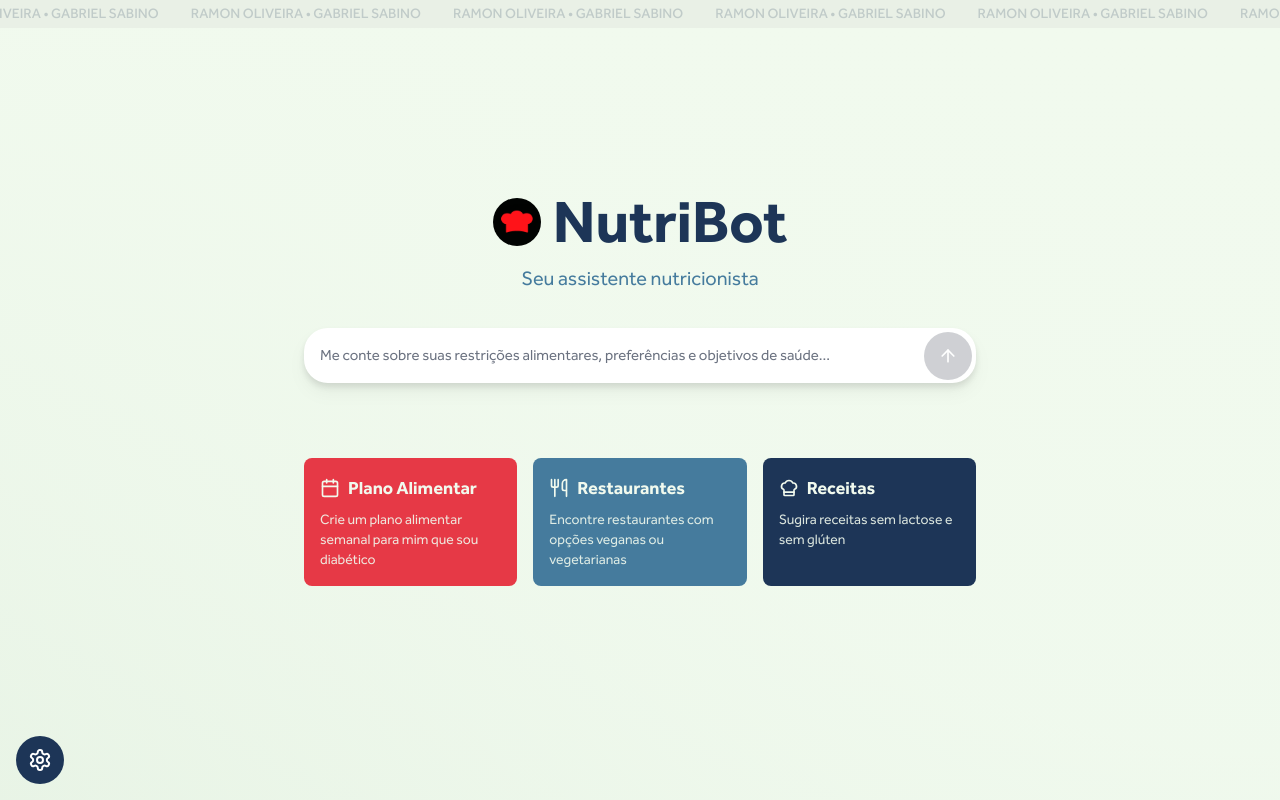
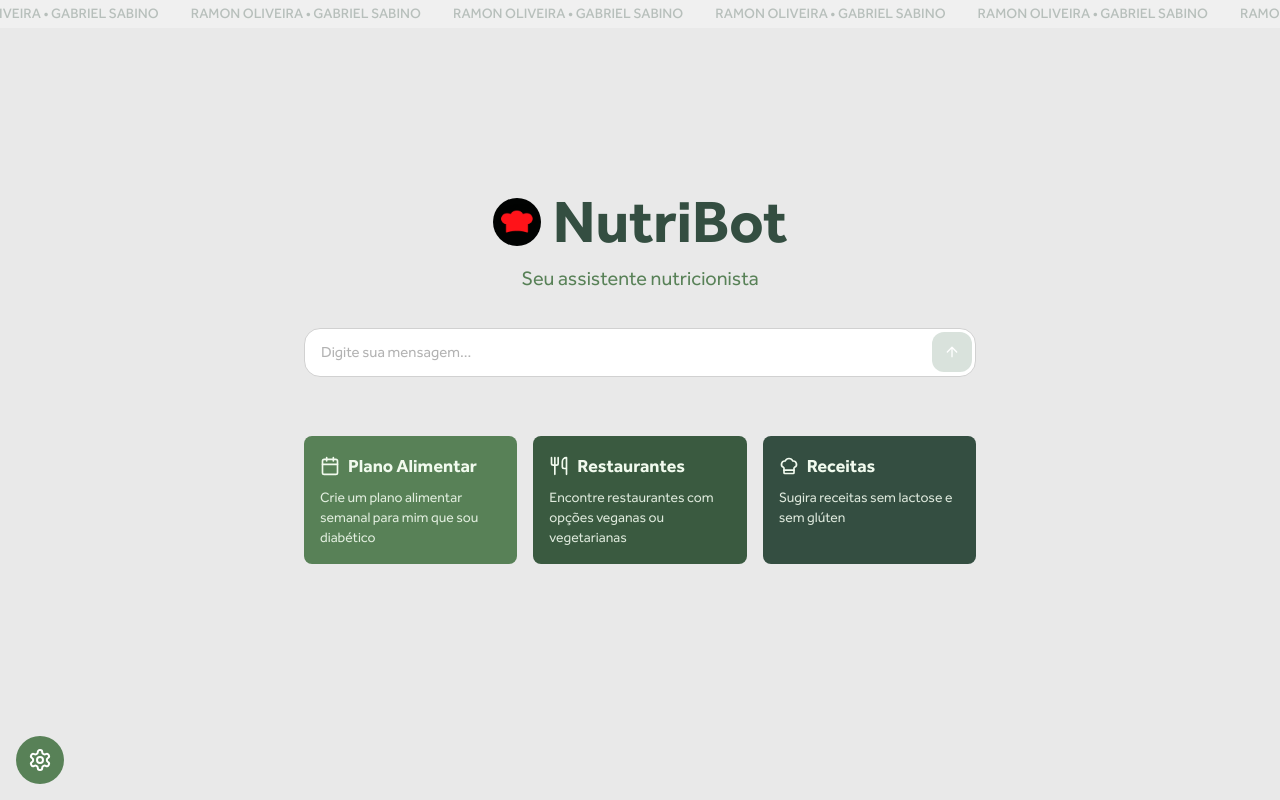
Before and after one commit to ramou1/nutribot, a Next.js app: page / in a window 1280 px wide. Built offline with nearby package versions, Linux system fonts and the light colour scheme.

Commit message:
fix: change to green colors

```diff
--- a/app/globals.css
+++ b/app/globals.css
@@ -4,65 +4,65 @@
 
 @layer base {
   :root {
-    --background: 0 0% 100%;
-    --foreground: 222.2 84% 4.9%;
+    --background: 142 25% 95%;
+    --foreground: 142 25% 20%;
 
-    --card: 0 0% 100%;
-    --card-foreground: 222.2 84% 4.9%;
+    --card: 142 25% 98%;
+    --card-foreground: 142 25% 20%;
 
-    --popover: 0 0% 100%;
-    --popover-foreground: 222.2 84% 4.9%;
+    --popover: 142 25% 98%;
+    --popover-foreground: 142 25% 20%;
 
-    --primary: 222.2 47.4% 11.2%;
-    --primary-foreground: 210 40% 98%;
+    --primary: 142 25% 35%;
+    --primary-foreground: 142 25% 98%;
 
-    --secondary: 210 40% 96.1%;
-    --secondary-foreground: 222.2 47.4% 11.2%;
+    --secondary: 142 25% 25%;
+    --secondary-foreground: 142 25% 98%;
 
-    --muted: 210 40% 96.1%;
-    --muted-foreground: 215.4 16.3% 46.9%;
+    --muted: 142 25% 90%;
+    --muted-foreground: 142 25% 45%;
 
-    --accent: 210 40% 96.1%;
-    --accent-foreground: 222.2 47.4% 11.2%;
+    --accent: 142 25% 90%;
+    --accent-foreground: 142 25% 20%;
 
     --destructive: 0 84.2% 60.2%;
-    --destructive-foreground: 210 40% 98%;
+    --destructive-foreground: 0 0% 98%;
 
-    --border: 214.3 31.8% 91.4%;
-    --input: 214.3 31.8% 91.4%;
-    --ring: 222.2 84% 4.9%;
+    --border: 142 25% 85%;
+    --input: 142 25% 85%;
+    --ring: 142 25% 35%;
 
     --radius: 0.5rem;
   }
 
   .dark {
-    --background: 222.2 84% 4.9%;
-    --foreground: 210 40% 98%;
+    --background: 0 0% 3.9%;
+    --foreground: 142 25% 90%;
 
-    --card: 222.2 84% 4.9%;
-    --card-foreground: 210 40% 98%;
+    --card: 0 0% 3.9%;
+    --card-foreground: 142 25% 90%;
 
-    --popover: 222.2 84% 4.9%;
-    --popover-foreground: 210 40% 98%;
+    --popover: 0 0% 3.9%;
+    --popover-foreground: 142 25% 90%;
 
-    --primary: 210 40% 98%;
-    --primary-foreground: 222.2 47.4% 11.2%;
+    --primary: 142 25% 35%;
+    --primary-foreground: 142 25% 98%;
 
-    --secondary: 217.2 32.6% 17.5%;
-    --secondary-foreground: 210 40% 98%;
+    --secondary: 142 25% 25%;
+    --secondary-foreground: 142 25% 98%;
 
-    --muted: 217.2 32.6% 17.5%;
-    --muted-foreground: 215 20.2% 65.1%;
+    --muted: 142 25% 15%;
+    --muted-foreground: 142 25% 65%;
 
-    --accent: 217.2 32.6% 17.5%;
-    --accent-foreground: 210 40% 98%;
+    --accent: 142 25% 15%;
+    --accent-foreground: 142 25% 90%;
 
     --destructive: 0 62.8% 30.6%;
-    --destructive-foreground: 210 40% 98%;
+    --destructive-foreground: 0 0% 98%;
 
-    --border: 217.2 32.6% 17.5%;
-    --input: 217.2 32.6% 17.5%;
-    --ring: 212.7 26.8% 83.9%;
+    --border: 142 25% 20%;
+    --input: 142 25% 20%;
+    --ring: 142 25% 35%;
   }
 }
 
@@ -71,8 +71,7 @@
     @apply border-border;
   }
   body {
-    @apply text-foreground;
+    @apply bg-background text-foreground;
     font-feature-settings: "rlig" 1, "calt" 1;
-    background: radial-gradient(circle at top right, #f1faee 0%, #e9f5e9 50%, #c5dcc5 100%);
   }
 }
--- a/app/page.tsx
+++ b/app/page.tsx
@@ -5,40 +5,46 @@ import SendMessageForm from "@/components/send-message-form";
 import UserMessage from "@/components/user-message";
 import SettingsButton from "@/components/settings-button";
 import DevelopersMarquee from "@/components/developers-marquee";
-import { useChat } from '@ai-sdk/react';
+import { useChat } from "@ai-sdk/react";
 import { Fragment, useState } from "react";
-import { Plus, Calendar, Utensils, ChefHat } from "lucide-react";
-import { Button } from "@/components/button";
+import { Calendar, Utensils, ChefHat } from "lucide-react";
 import Image from "next/image";
 
 const SUGGESTIONS = [
   {
     title: "Plano Alimentar",
     description: "Crie um plano alimentar semanal para mim que sou diabético",
-    color: "#e63946",
-    icon: Calendar
+    color: "#588157",
+    icon: Calendar,
   },
   {
     title: "Restaurantes",
     description: "Encontre restaurantes com opções veganas ou vegetarianas",
-    color: "#457b9d",
-    icon: Utensils
+    color: "#3a5a40",
+    icon: Utensils,
   },
   {
     title: "Receitas",
     description: "Sugira receitas sem lactose e sem glúten",
-    color: "#1d3557",
-    icon: ChefHat
-  }
+    color: "#344e41",
+    icon: ChefHat,
+  },
 ];
 
 export default function Page() {
-  const { messages, input, handleInputChange, handleSubmit, isLoading, setMessages } = useChat();
+  const {
+    messages,
+    input,
+    handleInputChange,
+    handleSubmit,
+    isLoading,
+    setMessages,
+  } = useChat();
   const [isFirstInteraction, setIsFirstInteraction] = useState(true);
 
   const handleFirstMessage = async () => {
     setIsFirstInteraction(false);
-    await handleSubmit(new Event('submit') as any);
+    await handleSubmit(new Event("submit") as any);
   };
 
   const handleNewChat = () => {
@@ -51,12 +57,16 @@ export default function Page() {
   };
 
   return (
-    <div className="min-h-screen flex flex-col bg-gradient-to-b from-[#f1faee] to-[#f1faee]/80 dark:from-gray-900 dark:to-gray-800">
+    <div className="min-h-screen bg-[#e9e9e9] dark:bg-[#1a1a1a]">
+      <div className="fixed top-0 left-0 w-full h-full bg-gradient-to-br from-[#e9e9e9] via-[#e0e0e0] to-[#d4d4d4] dark:from-[#1a1a1a] dark:via-[#2d3a2d] dark:to-[#344e41] -z-10" />
       <DevelopersMarquee />
       {!isFirstInteraction && (
         <header className="fixed top-0 inset-x-0 z-50">
-          <div className="w-full px-4 h-16 flex items-center justify-between bg-gradient-to-b from-[#f1faee] via-[#f1faee] to-transparent dark:from-gray-900 dark:via-gray-900 dark:to-transparent">
-            <div className="flex items-center gap-2 cursor-pointer hover:opacity-80" onClick={handleNewChat}>
+          <div className="w-full px-4 h-16 flex items-center justify-between bg-gradient-to-b from-[#e9e9e9] via-[#e9e9e9] to-transparent dark:from-[#1a1a1a] dark:via-[#1a1a1a] dark:to-transparent">
+            <div
+              className="flex items-center gap-2 cursor-pointer hover:opacity-80"
+              onClick={handleNewChat}
+            >
               <Image
                 src="/images/icone.png"
                 alt="NutriBot"
@@ -66,7 +76,7 @@ export default function Page() {
                 quality={100}
                 priority
               />
-              <h1 className="text-2xl font-bold text-[#1d3557] dark:text-white">
+              <h1 className="text-2xl font-bold text-[#344e41] dark:text-[#a3b18a]">
                 NutriBot
               </h1>
             </div>
@@ -87,9 +97,13 @@ export default function Page() {
                 quality={100}
                 priority
               />
-              <h1 className="text-6xl font-bold text-[#1d3557] dark:text-white">NutriBot</h1>
+              <h1 className="text-6xl font-bold text-[#344e41] dark:text-[#a3b18a]">
+                NutriBot
+              </h1>
             </div>
-            <p className="text-xl text-[#457b9d] dark:text-gray-300 mt-2">Seu assistente nutricionista</p>
+            <p className="text-xl text-[#588157] dark:text-[#b0c4b1] mt-2">
+              Seu assistente nutricionista
+            </p>
             <div className="w-full max-w-2xl mt-8 px-4 sm:px-0">
               <SendMessageForm
                 isThinking={isLoading}
@@ -107,14 +121,18 @@ export default function Page() {
                   className="p-4 rounded-lg text-left transition-all duration-300 hover:scale-105 hover:shadow-lg hover:-translate-y-1 dark:shadow-gray-800 flex flex-col items-start"
                   style={{
                     backgroundColor: suggestion.color,
-                    color: '#f1faee'
+                    color: "#f1faee",
                   }}
                 >
                   <div className="flex items-center gap-2 mb-2">
                     <suggestion.icon className="h-5 w-5" />
-                    <h3 className="font-bold text-xl sm:text-lg">{suggestion.title}</h3>
+                    <h3 className="font-bold text-xl sm:text-lg">
+                      {suggestion.title}
+                    </h3>
                   </div>
-                  <p className="text-base sm:text-sm opacity-90">{suggestion.description}</p>
+                  <p className="text-base sm:text-sm opacity-90">
+                    {suggestion.description}
+                  </p>
                 </button>
               ))}
             </div>
@@ -134,14 +152,14 @@ export default function Page() {
                 ))}
               </div>
             </div>
-            <div className="fixed inset-x-0 bottom-0 bg-gradient-to-t from-[#f1faee] via-[#f1faee] to-transparent dark:from-gray-900 dark:via-gray-800 dark:to-transparent pt-20 pb-4">
+            <div className="fixed inset-x-0 bottom-0 bg-gradient-to-t from-[#e9e9e9] via-[#e9e9e9] to-transparent dark:from-[#1a1a1a] dark:via-[#1a1a1a] dark:to-transparent pt-20 pb-4">
               <div className="container max-w-screen-md mx-auto">
                 <SendMessageForm
                   isThinking={isLoading}
                   message={input}
                   setMessage={handleInputChange}
                   onSendMessage={async () => {
-                    handleSubmit(new Event('submit') as any);
+                    handleSubmit(new Event("submit") as any);
                     return Promise.resolve();
                   }}
                   rows={1}
--- a/components/assistant-message.tsx
+++ b/components/assistant-message.tsx
@@ -1,15 +1,15 @@
 "use client";
 
-import Message from "@/components/message";
+import { useSettings } from "@/lib/settings-context";
 import { Button } from "@/components/button";
 import { Copy, Check } from "lucide-react";
 import { useState } from "react";
 import ReactMarkdown from "react-markdown";
-import { useSettings } from "@/lib/settings-context";
+import Image from "next/image";
 
 export default function AssistantMessage({ content }: { content: string }) {
+  const { fontSize } = useSettings();
   const [copied, setCopied] = useState(false);
-  const { fontSize } = useSettings();
 
   const handleCopy = async () => {
     await navigator.clipboard.writeText(content);
@@ -18,37 +18,33 @@ export default function AssistantMessage({ content }: { content: string }) {
   };
 
   return (
-    <Message theirs={true}>
-      <div className="flex items-start gap-4">
-        <div className="flex-1 prose prose-sm max-w-none" style={{ fontSize: `${fontSize}px` }}>
-          <ReactMarkdown
-            components={{
-              p: ({ children }) => <p className="mb-2 last:mb-0">{children}</p>,
-              ul: ({ children }) => <ul className="list-disc pl-4 mb-2">{children}</ul>,
-              ol: ({ children }) => <ol className="list-decimal pl-4 mb-2">{children}</ol>,
-              li: ({ children }) => <li className="mb-1">{children}</li>,
-              strong: ({ children }) => <strong className="font-semibold">{children}</strong>,
-              h1: ({ children }) => <h1 className="text-xl font-bold mb-2">{children}</h1>,
-              h2: ({ children }) => <h2 className="text-lg font-bold mb-2">{children}</h2>,
-              h3: ({ children }) => <h3 className="text-base font-bold mb-2">{children}</h3>,
-            }}
-          >
-            {content}
-          </ReactMarkdown>
-        </div>
-        <div className="flex justify-end">
+    <div className="flex justify-start gap-4">
+      <Image
+        src="/images/icone.png"
+        alt="NutriBot"
+        width={56}
+        height={56}
+        className="w-14 h-14 rounded-full"
+        quality={100}
+      />
+      <div className="relative group">
+        <div
+          className="bg-white dark:bg-[#2d3a2d] rounded-2xl px-4 py-2 max-w-[85%] shadow-sm prose dark:prose-invert prose-sm max-w-none relative"
+          style={{ fontSize: `${fontSize}px` }}
+        >
+          <ReactMarkdown>{content}</ReactMarkdown>
           <Button
             onClick={handleCopy}
-            className="h-8 w-8 p-0 rounded-full bg-gray-100 hover:bg-gray-200 dark:bg-gray-700 dark:hover:bg-gray-600 flex items-center justify-center"
+            className="absolute top-2 right-2 h-8 w-8 p-0 rounded-full bg-[#588157] hover:bg-[#3a5a40] dark:bg-[#3a5a40] dark:hover:bg-[#344e41] opacity-0 group-hover:opacity-100 transition-opacity"
           >
             {copied ? (
-              <Check className="h-4 w-4 text-gray-600 dark:text-gray-300" />
+              <Check className="h-4 w-4 text-white" />
             ) : (
-              <Copy className="h-4 w-4 text-gray-600 dark:text-gray-300" />
+              <Copy className="h-4 w-4 text-white" />
             )}
           </Button>
         </div>
       </div>
-    </Message>
+    </div>
   );
 }
--- a/components/developers-marquee.tsx
+++ b/components/developers-marquee.tsx
@@ -2,10 +2,10 @@
 
 export default function DevelopersMarquee() {
   return (
-    <div className="fixed top-0 left-0 w-full overflow-hidden bg-[#e9f0e6] dark:bg-gray-800 py-1 z-50">
+    <div className="fixed top-0 left-0 w-full overflow-hidden bg-[#f0f0f0] dark:bg-[#2d2d2d] py-1 z-50">
       <div className="flex animate-marquee whitespace-nowrap">
         {Array(20).fill(0).map((_, i) => (
-          <span key={i} className="text-[#1d3557]/20 dark:text-white/10 text-sm font-medium mx-4 uppercase">
+          <span key={i} className="text-[#344e41]/30 dark:text-[#a3b18a]/20 text-sm font-medium mx-4 uppercase">
             Ramon Oliveira • Gabriel Sabino
           </span>
         ))}
--- a/components/send-message-form.tsx
+++ b/components/send-message-form.tsx
@@ -1,76 +1,60 @@
 "use client";
 
-import { cn } from "@/lib/utils";
-import { ChangeEvent } from "react";
+import { useSettings } from "@/lib/settings-context";
+import { Button } from "@/components/button";
+import { ArrowUp } from "lucide-react";
 import ReactTextareaAutosize from "react-textarea-autosize";
-import { Button } from "./button";
-import { ArrowUp } from "lucide-react";
-import { useSettings } from "@/lib/settings-context";
+
+interface SendMessageFormProps {
+  isThinking: boolean;
+  message: string;
+  setMessage: (e: any) => void;
+  onSendMessage: () => Promise<void>;
+  rows?: number;
+}
 
 export default function SendMessageForm({
   isThinking,
   message,
   setMessage,
   onSendMessage,
-  rows = 1,
-}: {
-  isThinking: boolean;
-  message: string;
-  setMessage: (e: ChangeEvent<HTMLTextAreaElement>) => void;
-  onSendMessage: () => Promise<void>;
-  rows?: number;
-}) {
+  rows = 1
+}: SendMessageFormProps) {
   const { fontSize } = useSettings();
 
-  const handleSubmit = async () => {
-    const value = message.trim();
-    if (!value) return;
+  const handleSubmit = async (e: React.FormEvent) => {
+    e.preventDefault();
+    if (message.trim() && !isThinking) {
+      await onSendMessage();
+    }
+  };
 
-    await onSendMessage();
+  const handleKeyDown = (e: React.KeyboardEvent) => {
+    if (e.key === "Enter" && !e.shiftKey) {
+      e.preventDefault();
+      handleSubmit(e);
+    }
   };
 
   return (
-    <div>
-      <form
-        className="relative"
-        onSubmit={async (e) => {
-          e.preventDefault();
-          handleSubmit();
-        }}
-      >
+    <form onSubmit={handleSubmit} className="relative">
       <ReactTextareaAutosize
-          autoFocus
-          maxRows={8}
-          rows={rows}
         value={message}
         onChange={setMessage}
-          placeholder="Me conte sobre suas restrições alimentares, preferências e objetivos de saúde..."
-          onKeyDown={(e) => {
-            if (e.key === "Enter" && !e.shiftKey) {
-              e.preventDefault();
-              handleSubmit();
-            }
-          }}
-          className={cn(
-            "drop-shadow-lg w-full bg-white dark:bg-gray-700 rounded-3xl border-0 p-4 pr-16 mb-4",
-            "resize-none focus-visible:outline-none text-[#1d3557] dark:text-white placeholder:text-gray-500 dark:placeholder:text-gray-400"
-          )}
+        onKeyDown={handleKeyDown}
+        placeholder="Digite sua mensagem..."
+        className="w-full rounded-2xl border border-[#d1d1d1] bg-[#ffffff] dark:bg-[#2d2d2d] dark:border-[#404040] px-4 py-3 pr-12 text-[#344e41] dark:text-[#e9e9e9] placeholder:text-[#666666]/50 dark:placeholder:text-[#9e9e9e]/50 focus:outline-none focus:ring-2 focus:ring-[#588157] dark:focus:ring-[#3a5a40] resize-none"
         style={{ fontSize: `${fontSize}px` }}
+        rows={rows}
+        maxRows={10}
       />
       <Button
         type="submit"
-          disabled={isThinking || !message.trim()}
-          className="absolute right-1 top-1 h-12 w-12 p-0 rounded-full flex items-center justify-center bg-[#1d3557] hover:bg-[#1d3557]/90 dark:bg-white dark:hover:bg-white/90 disabled:opacity-50 disabled:cursor-not-allowed transition-all duration-200"
+        disabled={!message.trim() || isThinking}
+        className="absolute right-1 top-1 h-10 px-3 rounded-xl bg-[#588157] hover:bg-[#3a5a40] dark:bg-[#3a5a40] dark:hover:bg-[#344e41] disabled:opacity-50 disabled:cursor-not-allowed"
       >
-          {isThinking ? (
-            <div className="flex items-center justify-center">
-              <div className="w-5 h-5 border-2 border-white dark:border-[#1d3557] border-t-transparent rounded-full animate-spin"></div>
-            </div>
-          ) : (
-            <ArrowUp className="h-5 w-5 text-white dark:text-[#1d3557]" />
-          )}
+        <ArrowUp className="h-4 w-4 text-white" />
       </Button>
     </form>
-    </div>
   );
 }
--- a/components/settings-button.tsx
+++ b/components/settings-button.tsx
@@ -1,9 +1,9 @@
 "use client";
 
+import { useSettings } from "@/lib/settings-context";
 import { Button } from "@/components/button";
 import { Settings, Sun, Moon, Type } from "lucide-react";
 import { useState, useEffect, useRef } from "react";
-import { useSettings } from "@/lib/settings-context";
 
 export default function SettingsButton() {
   const [isOpen, setIsOpen] = useState(false);
@@ -41,14 +41,14 @@ export default function SettingsButton() {
       <Button
         ref={buttonRef}
         onClick={() => setIsOpen(!isOpen)}
-        className="h-10 w-10 sm:h-12 sm:w-12 rounded-full bg-[#1d3557] hover:bg-[#1d3557]/90 dark:bg-white dark:hover:bg-white/90 flex items-center justify-center p-0 ml-auto sm:ml-0"
+        className="h-10 w-10 sm:h-12 sm:w-12 rounded-full bg-[#588157] hover:bg-[#3a5a40] dark:bg-[#3a5a40] dark:hover:bg-[#344e41] flex items-center justify-center p-0 ml-auto sm:ml-0"
       >
-        <Settings className="h-5 w-5 sm:h-6 sm:w-6 text-white dark:text-[#1d3557]" />
+        <Settings className="h-5 w-5 sm:h-6 sm:w-6 text-white" />
       </Button>
 
       <div
         ref={cardRef}
-        className={`absolute bottom-16 left-0 sm:left-0 right-0 sm:right-auto w-full sm:w-72 bg-white dark:bg-gray-700 rounded-lg shadow-lg p-4 space-y-4 transition-all duration-200 ${
+        className={`absolute bottom-16 left-0 sm:left-0 right-0 sm:right-auto w-full sm:w-72 bg-white dark:bg-[#2d3a2d] rounded-lg shadow-lg p-4 space-y-4 transition-all duration-200 ${
           isOpen
             ? "opacity-100 translate-y-0"
             : "opacity-0 translate-y-2 pointer-events-none"
@@ -57,22 +57,22 @@ export default function SettingsButton() {
         <div className="space-y-2">
           <div className="flex items-center justify-between">
             <div className="flex items-center gap-2">
-              <Type className="h-5 w-5 sm:h-4 sm:w-4 text-[#1d3557] dark:text-white" />
-              <span className="text-base sm:text-sm text-[#1d3557] dark:text-white">Tamanho da Fonte</span>
+              <Type className="h-5 w-5 sm:h-4 sm:w-4 text-[#344e41] dark:text-[#a3b18a]" />
+              <span className="text-base sm:text-sm text-[#344e41] dark:text-[#a3b18a]">Tamanho da Fonte</span>
             </div>
             <div className="flex items-center gap-2">
               <Button
                 onClick={() => handleFontSizeChange(false)}
                 disabled={fontSize <= 12}
-                className="h-9 w-9 sm:h-8 sm:w-8 rounded-full bg-gray-200 hover:bg-gray-300 dark:bg-gray-600 dark:hover:bg-gray-500 flex items-center justify-center p-0 text-gray-700 dark:text-white"
+                className="h-9 w-9 sm:h-8 sm:w-8 rounded-full bg-[#588157] hover:bg-[#3a5a40] dark:bg-[#3a5a40] dark:hover:bg-[#344e41] flex items-center justify-center p-0 text-white"
               >
                 -
               </Button>
-              <span className="text-base sm:text-sm text-[#1d3557] dark:text-white">{fontSize}px</span>
+              <span className="text-base sm:text-sm text-[#344e41] dark:text-[#a3b18a]">{fontSize}px</span>
               <Button
                 onClick={() => handleFontSizeChange(true)}
                 disabled={fontSize >= 18}
-                className="h-9 w-9 sm:h-8 sm:w-8 rounded-full bg-gray-200 hover:bg-gray-300 dark:bg-gray-600 dark:hover:bg-gray-500 flex items-center justify-center p-0 text-gray-700 dark:text-white"
+                className="h-9 w-9 sm:h-8 sm:w-8 rounded-full bg-[#588157] hover:bg-[#3a5a40] dark:bg-[#3a5a40] dark:hover:bg-[#344e41] flex items-center justify-center p-0 text-white"
               >
                 +
               </Button>
@@ -84,15 +84,15 @@ export default function SettingsButton() {
           <div className="flex items-center justify-between">
             <div className="flex items-center gap-2">
               {isDarkMode ? (
-                <Moon className="h-5 w-5 sm:h-4 sm:w-4 text-[#1d3557] dark:text-white" />
+                <Moon className="h-5 w-5 sm:h-4 sm:w-4 text-[#344e41] dark:text-[#a3b18a]" />
               ) : (
-                <Sun className="h-5 w-5 sm:h-4 sm:w-4 text-[#1d3557] dark:text-white" />
+                <Sun className="h-5 w-5 sm:h-4 sm:w-4 text-[#344e41] dark:text-[#a3b18a]" />
               )}
-              <span className="text-base sm:text-sm text-[#1d3557] dark:text-white">Modo {isDarkMode ? 'Escuro' : 'Claro'}</span>
+              <span className="text-base sm:text-sm text-[#344e41] dark:text-[#a3b18a]">Modo {isDarkMode ? 'Escuro' : 'Claro'}</span>
             </div>
             <Button
               onClick={toggleDarkMode}
-              className="h-9 px-4 sm:h-8 rounded-full bg-gray-200 hover:bg-gray-300 dark:bg-gray-600 dark:hover:bg-gray-500 text-base sm:text-sm text-gray-700 dark:text-white"
+              className="h-9 px-4 sm:h-8 rounded-full bg-[#588157] hover:bg-[#3a5a40] dark:bg-[#3a5a40] dark:hover:bg-[#344e41] text-base sm:text-sm text-white"
             >
               {isDarkMode ? 'Claro' : 'Escuro'}
             </Button>
--- a/components/user-message.tsx
+++ b/components/user-message.tsx
@@ -1,11 +1,27 @@
-import Message from "./message";
+"use client";
 
-export default function UserMessage({ children }: { children: string }) {
+import { useSettings } from "@/lib/settings-context";
+import Image from "next/image";
+
+export default function UserMessage({ children }: { children: React.ReactNode }) {
+  const { fontSize } = useSettings();
+
   return (
-    <Message name="Você" theirs={false}>
-      <div className="flex-1">
+    <div className="flex justify-end gap-4">
+      <div
+        className="bg-[#588157] text-white rounded-2xl px-4 py-2 max-w-[85%] shadow-sm"
+        style={{ fontSize: `${fontSize}px` }}
+      >
         {children}
       </div>
-    </Message>
+      <Image
+        src="/images/user-avatar.png"
+        alt="Você"
+        width={56}
+        height={56}
+        className="w-14 h-14 rounded-full"
+        quality={100}
+      />
+    </div>
   );
 }
```
Lines whose indentation alone changed are shown as unchanged.
